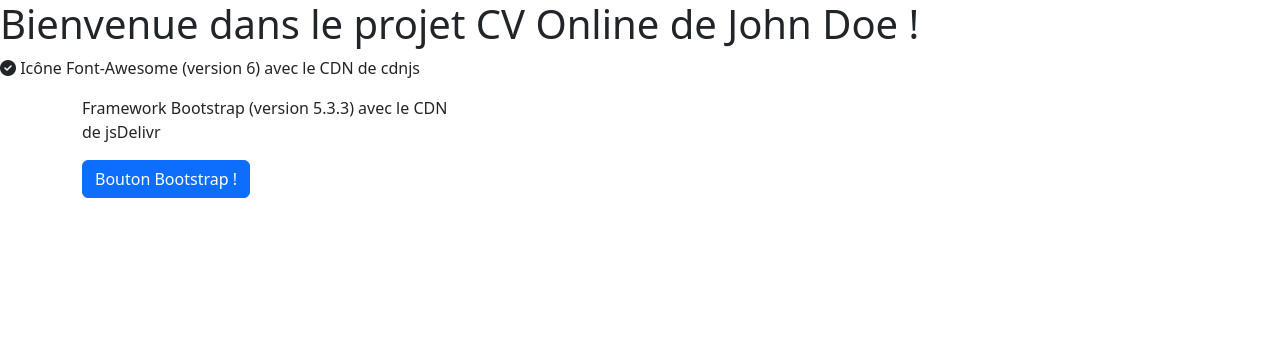
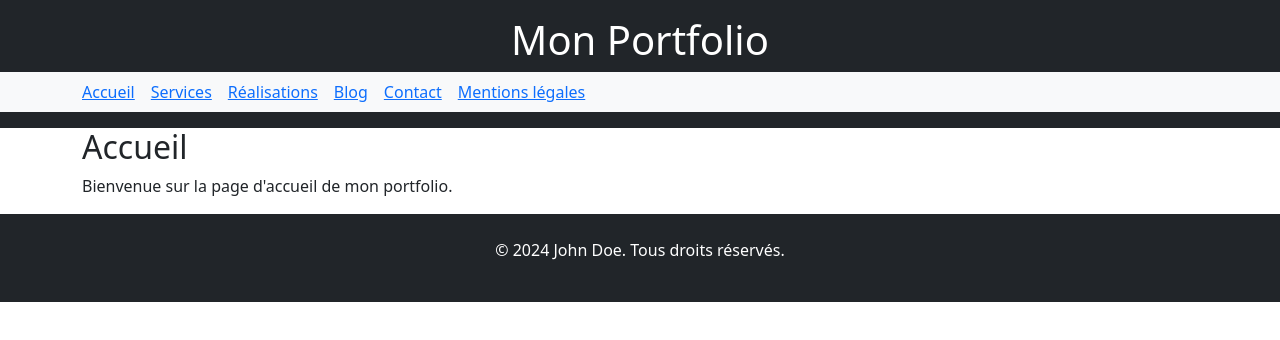
Before and after one commit to MonLucCo/CEF_Responsive-Design-CV-Online_Test-version, a React (Create React App) app in the folder cv-online/: page / in a window 1280 px wide. Shown: the top 340 px of the page. Built offline with nearby package versions, Linux system fonts and the light colour scheme.

Commit message:
Etape3_Créations des principales composantes (pages, Header et Footer) du projet. Ajout d'une page (error 404).

```diff
--- a/cv-online/package.json
+++ b/cv-online/package.json
@@ -8,6 +8,7 @@
     "@testing-library/user-event": "^13.5.0",
     "react": "^18.3.1",
     "react-dom": "^18.3.1",
+    "react-router-dom": "^6.28.0",
     "react-scripts": "5.0.1",
     "web-vitals": "^2.1.4"
   },
--- a/cv-online/src/App.js
+++ b/cv-online/src/App.js
@@ -1,16 +1,33 @@
-function App() {
+import React from 'react';
+import { BrowserRouter as Router, Routes, Route } from 'react-router-dom';
+import Home from './pages/Home';
+import Services from './pages/Services';
+import Projects from './pages/Projects';
+import Blog from './pages/Blog';
+import Contact from './pages/Contact';
+import LegalNotice from './pages/LegalNotice';
+import NotFound from './pages/NotFound';
+import Header from './components/Header';
+import Footer from './components/Footer';
+
+const App = () => {
   return (
-    <div className="App">
-      <h1> Bienvenue dans le projet CV Online de John Doe !</h1>
-      <p><i className="fas fa-check-circle"></i> Icône Font-Awesome (version 6) avec le CDN de cdnjs</p>
-      <div class="container">
-        <article class="col-md-6 col-lg-4 mb-5">
-          <p>Framework Bootstrap (version 5.3.3) avec le CDN de jsDelivr</p>
-          <button className="btn btn-primary">Bouton Bootstrap !</button>
-        </article>
-      </div>
-    </div>
+    <Router>
+      <Header />
+      <main className="container">
+        <Routes>
+          <Route path="/" element={<Home />} />
+          <Route path="/services" element={<Services />} />
+          <Route path="/projects" element={<Projects />} />
+          <Route path="/blog" element={<Blog />} />
+          <Route path="/contact" element={<Contact />} />
+          <Route path="/legal-notice" element={<LegalNotice />} />
+          <Route path="*" element={<NotFound />} />
+        </Routes>
+      </main>
+      <Footer />
+    </Router>
   );
-}
+};
 
 export default App;
--- /dev/null
+++ b/cv-online/src/components/Footer.jsx
@@ -0,0 +1,13 @@
+import React from 'react';
+
+const Footer = () => {
+    return (
+        <footer className="bg-dark text-white py-4">
+            <div className="container text-center">
+                <p>&copy; 2024 John Doe. Tous droits réservés.</p>
+            </div>
+        </footer>
+    );
+};
+
+export default Footer;
--- /dev/null
+++ b/cv-online/src/components/Header.jsx
@@ -0,0 +1,24 @@
+import React from 'react';
+import { Link } from 'react-router-dom'
+
+const Header = () => {
+    return (
+        <header className="bg-dark text-white py-3">
+            <div className="container text-center">
+                <h1>Mon Portfolio</h1>
+            </div>
+            <nav className="bg-light py-2">
+                <div className="container">
+                    <Link to="/" className="me-3">Accueil</Link>
+                    <Link to="/services" className="me-3">Services</Link>
+                    <Link to="/projects" className="me-3">Réalisations</Link>
+                    <Link to="/blog" className="me-3">Blog</Link>
+                    <Link to="/contact" className="me-3">Contact</Link>
+                    <Link to="/legal-notice">Mentions légales</Link>
+                </div>
+            </nav>
+        </header>
+    );
+};
+
+export default Header;
--- /dev/null
+++ b/cv-online/src/pages/Blog.jsx
@@ -0,0 +1,14 @@
+import React from 'react';
+
+const Blog = () => {
+    return (
+        <div>
+            <main>
+                <h2>Blog</h2>
+                <p>Bienvenue sur mon blog.</p>
+            </main>
+        </div>
+    );
+};
+
+export default Blog;
--- /dev/null
+++ b/cv-online/src/pages/Contact.jsx
@@ -0,0 +1,14 @@
+import React from 'react';
+
+const Contact = () => {
+    return (
+        <div>
+            <main>
+                <h2>Contact</h2>
+                <p>Contactez-moi pour plus d'informations.</p>
+            </main>
+        </div>
+    );
+};
+
+export default Contact;
--- /dev/null
+++ b/cv-online/src/pages/Home.jsx
@@ -0,0 +1,14 @@
+import React from 'react';
+
+const Home = () => {
+    return (
+        <div>
+            <main>
+                <h2>Accueil</h2>
+                <p>Bienvenue sur la page d'accueil de mon portfolio.</p>
+            </main>
+        </div>
+    );
+};
+
+export default Home;
--- /dev/null
+++ b/cv-online/src/pages/LegalNotice.jsx
@@ -0,0 +1,14 @@
+import React from 'react';
+
+const LegalNotice = () => {
+    return (
+        <div>
+            <main>
+                <h2>Mentions légales</h2>
+                <p>Voici les mentions légales de mon site.</p>
+            </main>
+        </div>
+    );
+};
+
+export default LegalNotice;
--- /dev/null
+++ b/cv-online/src/pages/NotFound.jsx
@@ -0,0 +1,17 @@
+import React from 'react';
+import { Link, useNavigate } from 'react-router-dom';
+
+const NotFound = () => {
+    const navigate = useNavigate();
+
+    return (
+        <div>
+            <h2>Page non trouvée</h2>
+            <p>La page que vous recherchez n'existe pas.</p>
+            <Link to="/" className="btn btn-primary me-2">Retour à l'accueil</Link>
+            <button onClick={() => navigate(-1)} className="btn btn-secondary">Retour à la page précédente</button>
+        </div>
+    );
+};
+
+export default NotFound;
--- /dev/null
+++ b/cv-online/src/pages/Projects.jsx
@@ -0,0 +1,14 @@
+import React from 'react';
+
+const Projects = () => {
+    return (
+        <div>
+            <main>
+                <h2>Réalisations</h2>
+                <p>Voici quelques-unes de mes réalisations.</p>
+            </main>
+        </div>
+    );
+};
+
+export default Projects;
--- /dev/null
+++ b/cv-online/src/pages/Services.jsx
@@ -0,0 +1,14 @@
+import React from 'react';
+
+const Services = () => {
+    return (
+        <div>
+            <main>
+                <h2>Services</h2>
+                <p>Voici les services que je propose.</p>
+            </main>
+        </div>
+    );
+};
+
+export default Services;
```
Also changed, not shown: 1 other file (tests, documents, lock files or other folders).
